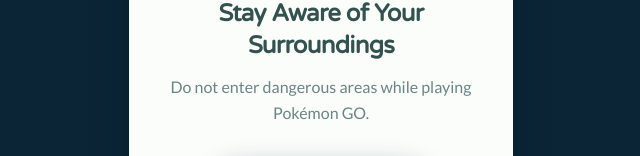
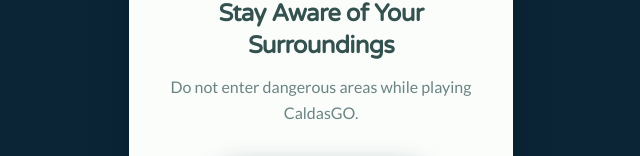
Before and after one commit to joaoccaldas/caldasgo, a React (Vite) app: page / in a window 1280 px wide. Shown: the part 386-542 px from the top of the page, without its empty margins (319-959 px from the left). Built offline with nearby package versions, Linux system fonts and the light colour scheme.

Commit message:
docs: keep safety warning branded to this project

```diff
--- a/src/components/SafetyScreen.tsx
+++ b/src/components/SafetyScreen.tsx
@@ -39,7 +39,7 @@
           Stay Aware of Your Surroundings
         </h2>
         <p className="text-[#6a8483] text-center font-medium leading-relaxed mb-8 px-2">
-          Do not enter dangerous areas while playing Pokémon GO.
+          Do not enter dangerous areas while playing CaldasGO.
         </p>
 
         <motion.button
```
